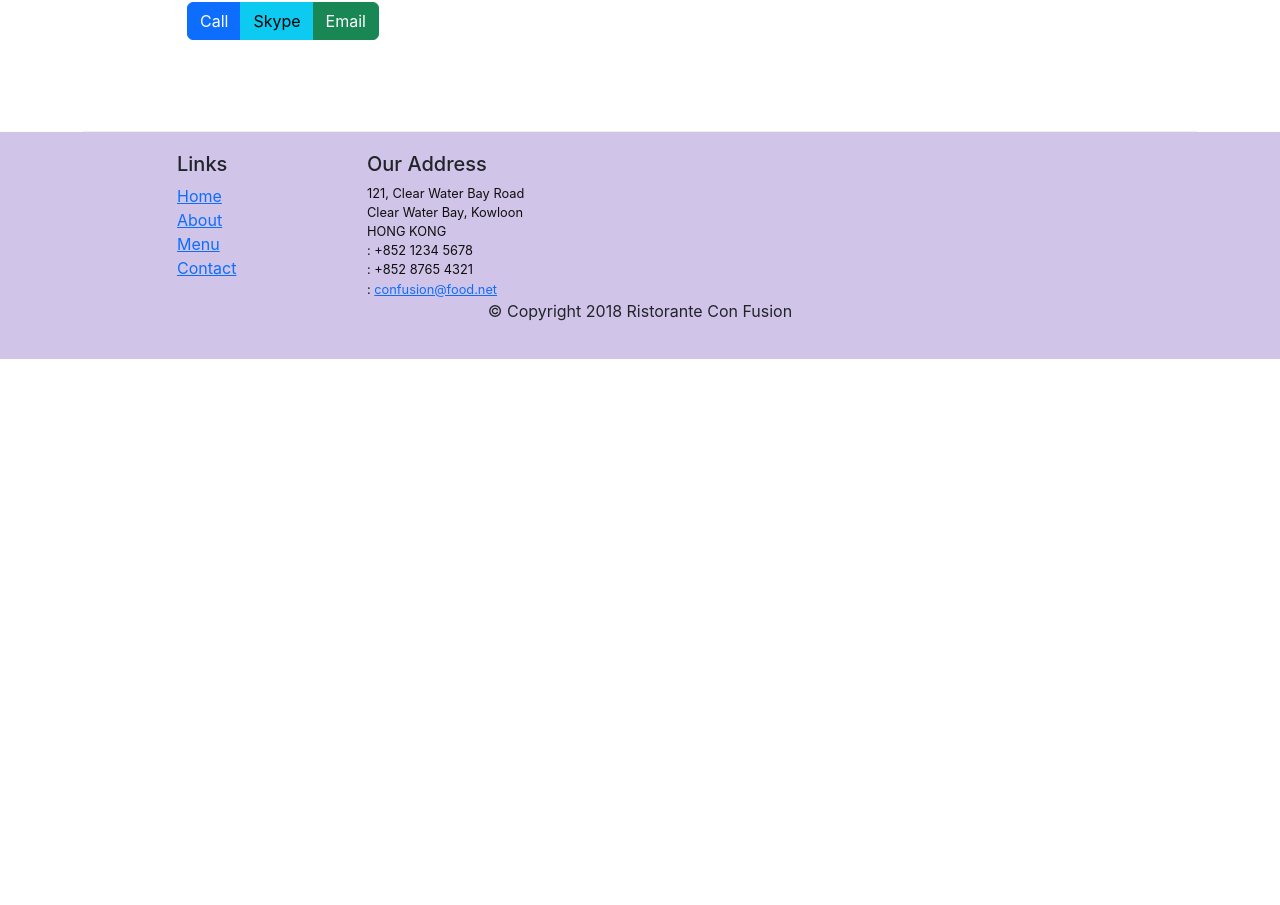
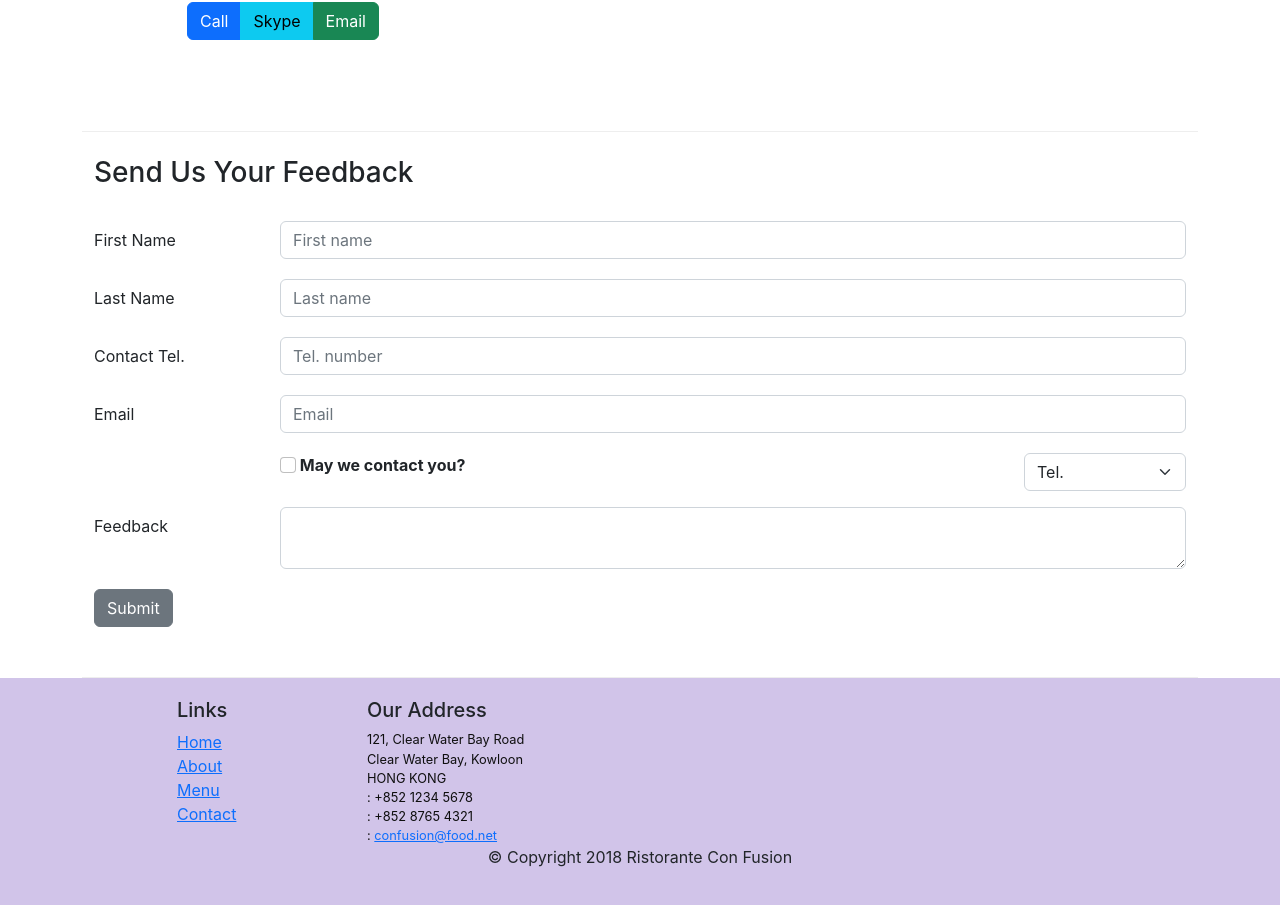
Before and after one commit to ashita1910/confusion_with_react, a React (Create React App) app: page /contactus in a window 1280 px wide. Shown: the part 838-1743 px from the top of the page. Before the commit the page ends 1197 px from the top, so only its background shows below. Built offline with nearby package versions, Linux system fonts and the light colour scheme; the HTML template or start-up script is replaced by a standard one.

Commit message:
contact form error handling done

```diff
--- a/src/components/ContactComponent.js
+++ b/src/components/ContactComponent.js
@@ -1,8 +1,125 @@
-import React from "react";
+import React, { Component } from "react";
 import { Link } from "react-router-dom";
-import { Breadcrumb, BreadcrumbItem } from "reactstrap";
+import {
+  Breadcrumb,
+  BreadcrumbItem,
+  Button,
+  Col,
+  Form,
+  FormFeedback,
+  FormGroup,
+  FormText,
+  Input,
+  Label,
+} from "reactstrap";
 
-function Contact(props) {
+class Contact extends Component {
+  constructor(props) {
+    super(props);
+
+    this.state = {
+      firstname: "",
+      lastname: "",
+      telnum: "",
+      email: "",
+      agree: false,
+      contactType: "Tel.",
+      message: "",
+      touched: {
+        firstname: false,
+        lastname: false,
+        telnum: false,
+        email: false,
+        message: false,
+      },
+      errors: {
+        firstname: "",
+        lastname: "",
+        telnum: "",
+        email: "",
+        message: "",
+      },
+      control: {
+        firstname: "First name",
+        lastname: "Last name",
+        telnum: "Contact tel.",
+        email: "Email",
+        message: "Feedback",
+      },
+    };
+
+    this.submitHandler = this.submitHandler.bind(this);
+    this.inputHandler = this.inputHandler.bind(this);
+    this.handleBlur = this.handleBlur.bind(this);
+  }
+
+  inputHandler(event) {
+    this.setState({
+      [event?.target?.name]: event?.target?.value,
+    });
+  }
+
+  submitHandler(event) {
+    event.preventDefault();
+    alert(JSON.stringify(this.state));
+  }
+
+  handleBlur = (field) => (evt) => {
+    this.setState({
+      touched: { ...this.state.touched, [field]: true },
+      errors: {
+        ...this.state.errors,
+        [field]:
+          this.state[field].localeCompare("") === 0
+            ? `${this.state.control[field]} is required`
+            : "",
+      },
+    });
+    if (
+      this.state.touched.telnum &&
+      this.state.telnum.length > 0 &&
+      this.state.telnum.length < 10
+    ) {
+      this.setState({
+        errors: {
+          ...this.state.errors,
+          telnum: "Tel. number cannot be less than 10 digits",
+        },
+      });
+    } else if (this.state.touched.telnum && this.state.telnum.length > 10) {
+      this.setState({
+        errors: {
+          ...this.state.errors,
+          telnum: "Tel. number cannot be greater than 10 digits",
+        },
+      });
+    } else if (
+      this.state.touched.telnum &&
+      this.state.telnum.length > 0 &&
+      !/^\d+$/.test(this.state.telnum)
+    ) {
+      this.setState({
+        errors: {
+          ...this.state.errors,
+          telnum: "Tel. number can only contain digits",
+        },
+      });
+    }
+    if (
+      this.state.touched.email &&
+      this.state.email.length > 0 &&
+      this.state.email.split("").filter((x) => x === "@").length === 0
+    ) {
+      this.setState({
+        errors: {
+          ...this.state.errors,
+          email: "Email should contain atleast 1 @ symbol",
+        },
+      });
+    }
+  };
+
+  render() {
     return (
       <div className="container">
         <div className="row">
@@ -63,8 +180,130 @@ function Contact(props) {
             </div>
           </div>
         </div>
+        <div className="row row-content">
+          <div className="col-md-12 my-4">
+            <h3>Send Us Your Feedback</h3>
+          </div>
+          <div className="col-md-12">
+            <Form onSubmit={this.submitHandler}>
+              <FormGroup row>
+                <Label md={2} for="firstname">
+                  First Name
+                </Label>
+                <Col className="col-md-10">
+                  <Input
+                    type="text"
+                    name="firstname"
+                    id="firstname"
+                    placeholder="First name"
+                    onChange={this.inputHandler}
+                    onBlur={this.handleBlur("firstname")}
+                    value={this.state.firstname}
+                  />
+                  <FormFeedback>{this.state.errors.firstname}</FormFeedback>
+                </Col>
+              </FormGroup>
+              <FormGroup row>
+                <Label md={2} for="exampleEmail">
+                  Last Name
+                </Label>
+                <Col className="col-md-10">
+                  <Input
+                    type="text"
+                    name="lastname"
+                    id="lastname"
+                    placeholder="Last name"
+                    onChange={this.inputHandler}
+                    onBlur={this.handleBlur("lastname")}
+                    value={this.state.lastname}
+                  />
+                  <FormFeedback>{this.state.errors.lastname}</FormFeedback>
+                </Col>
+              </FormGroup>
+              <FormGroup row>
+                <Label md={2} for="exampleEmail">
+                  Contact Tel.
+                </Label>
+                <Col className="col-md-10">
+                  <Input
+                    type="tel"
+                    name="telnum"
+                    id="telnum"
+                    placeholder="Tel. number"
+                    onChange={this.inputHandler}
+                    onBlur={this.handleBlur("telnum")}
+                    value={this.state.telnum}
+                  />
+                  <FormFeedback>{this.state.errors.telnum}</FormFeedback>
+                </Col>
+              </FormGroup>
+              <FormGroup row>
+                <Label md={2} for="email">
+                  Email
+                </Label>
+                <Col className="col-md-10">
+                  <Input
+                    type="email"
+                    name="email"
+                    id="email"
+                    placeholder="Email"
+                    onChange={this.inputHandler}
+                    onBlur={this.handleBlur("email")}
+                    value={this.state.email}
+                  />
+                  <FormFeedback>{this.state.errors.email}</FormFeedback>
+                </Col>
+              </FormGroup>
+              <FormGroup row>
+                <Label md={2} for="exampleEmail"></Label>
+                <Col className="col-md-8">
+                  <Label check>
+                    <Input
+                      type="checkbox"
+                      name="agree"
+                      id="agree"
+                      onChange={this.inputHandler}
+                      value={this.state.agree}
+                    />
+                    <strong> May we contact you?</strong>
+                  </Label>
+                </Col>
+                <Col className="col-md-2">
+                  <Input
+                    type="select"
+                    name="contactType"
+                    id="contactType"
+                    onChange={this.inputHandler}
+                    value={this.state.contactType}
+                  >
+                    <option>Tel.</option>
+                    <option>Email</option>
+                  </Input>
+                </Col>
+              </FormGroup>
+              <FormGroup row>
+                <Label md={2} for="message">
+                  Feedback
+                </Label>
+                <Col className="col-md-10">
+                  <Input
+                    type="textarea"
+                    name="message"
+                    id="Feedback"
+                    onChange={this.inputHandler}
+                    onBlur={this.handleBlur("message")}
+                    value={this.state.message}
+                  />
+                  <FormFeedback>{this.state.errors.message}</FormFeedback>
+                </Col>
+              </FormGroup>
+              <Button>Submit</Button>
+            </Form>
+          </div>
+        </div>
       </div>
     );
   }
+}
 
 export default Contact;
--- a/src/index.css
+++ b/src/index.css
@@ -1,13 +1,14 @@
 body {
-  margin: 0;
-  font-family: -apple-system, BlinkMacSystemFont, 'Segoe UI', 'Roboto', 'Oxygen',
-    'Ubuntu', 'Cantarell', 'Fira Sans', 'Droid Sans', 'Helvetica Neue',
-    sans-serif;
-  -webkit-font-smoothing: antialiased;
-  -moz-osx-font-smoothing: grayscale;
+    margin: 0;
+    font-family: -apple-system, BlinkMacSystemFont, "Segoe UI", "Roboto", "Oxygen", "Ubuntu", "Cantarell", "Fira Sans", "Droid Sans", "Helvetica Neue", sans-serif;
+    -webkit-font-smoothing: antialiased;
+    -moz-osx-font-smoothing: grayscale;
 }
 
 code {
-  font-family: source-code-pro, Menlo, Monaco, Consolas, 'Courier New',
-    monospace;
+    font-family: source-code-pro, Menlo, Monaco, Consolas, "Courier New", monospace;
 }
+
+.invalid-feedback {
+    display: block;
+}
```
Lines whose indentation alone changed are shown as unchanged.
